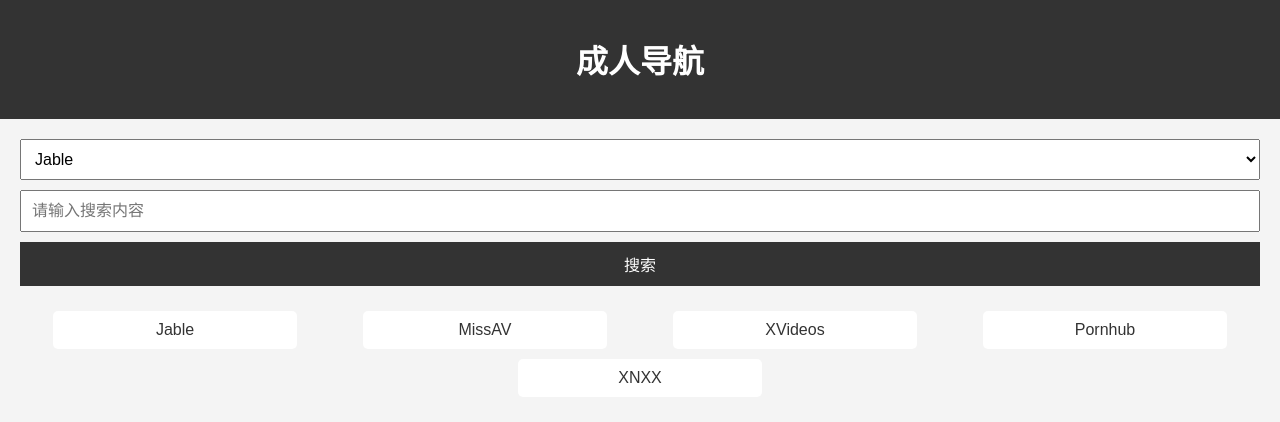
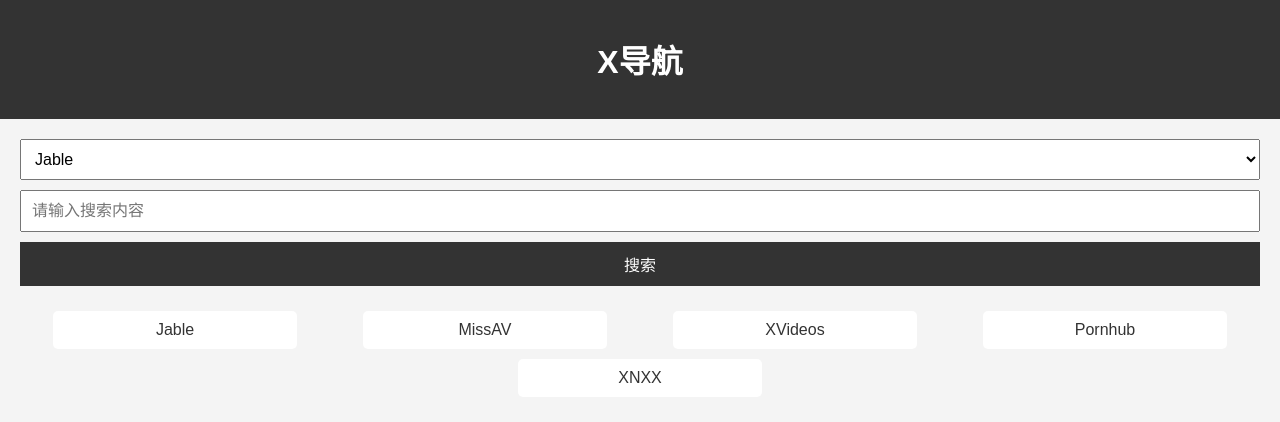
Before and after one commit to swh922/x-homepage, a plain HTML site: page index.html in a window 1280 px wide. Drawn offline with Linux system fonts and the light colour scheme.

Commit message:
Update index.html

```diff
--- a/index.html
+++ b/index.html
@@ -64,7 +64,7 @@
 </head>
 <body>
   <header>
-    <h1>成人导航</h1>
+    <h1>X导航</h1>
   </header>
   <div class="container">
     <!-- 搜索框区域 -->
```
